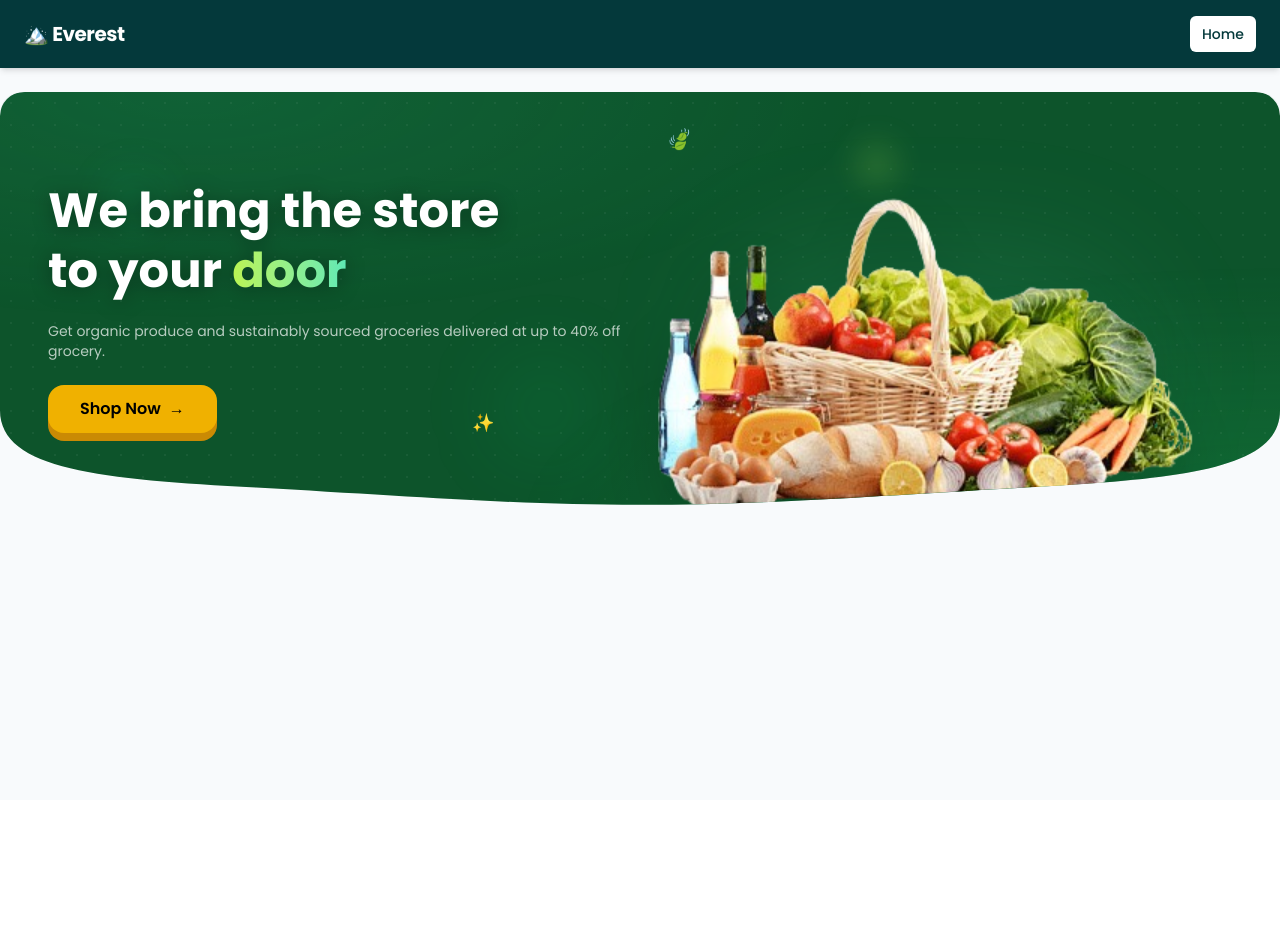
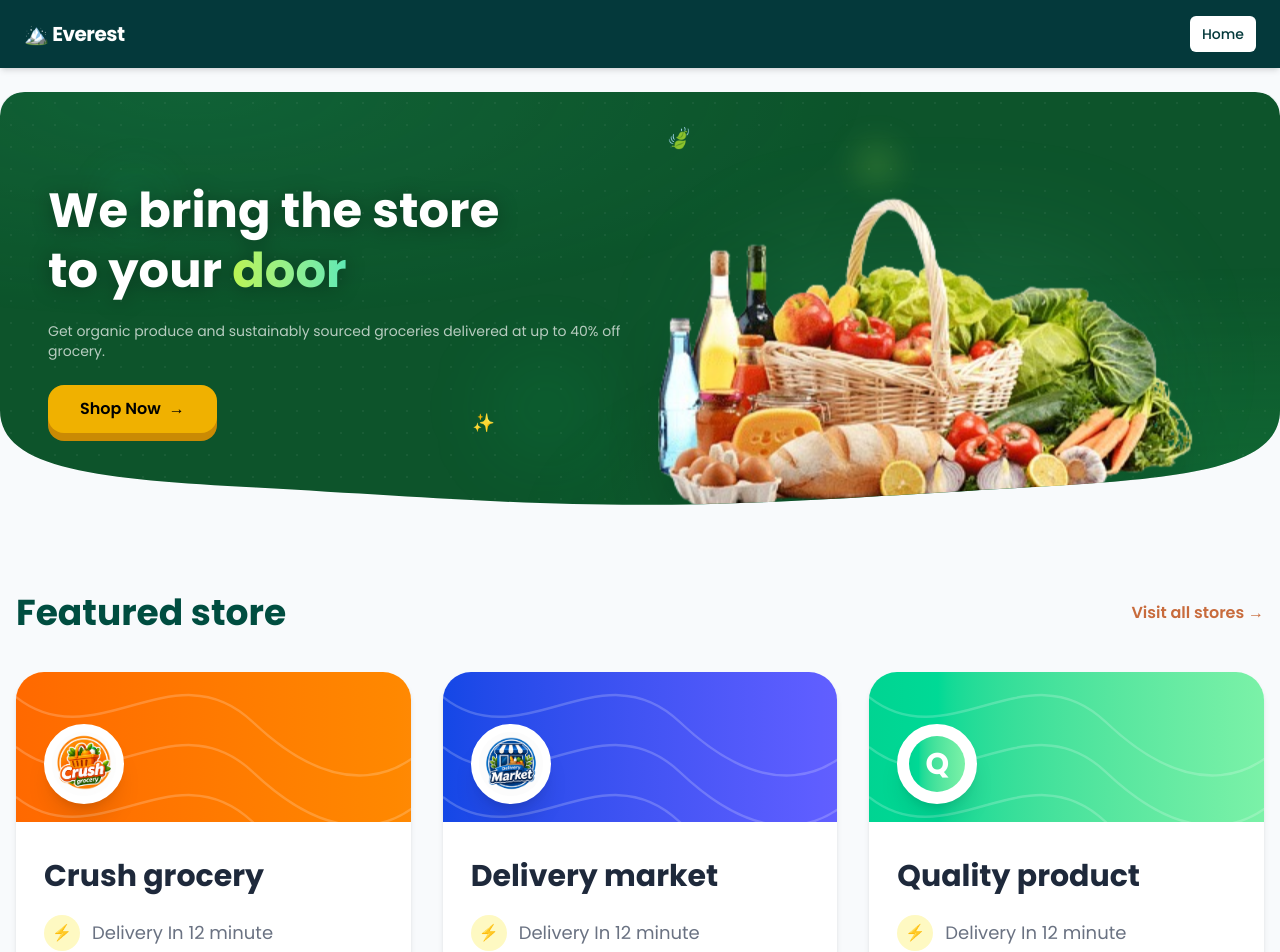
Before and after one commit to Alphannnn/Everest-, a React (Vite) app in the folder client/: page / in a window 1280 px wide. Shown: the top 952 px of the page. Before the commit the page ends 800 px from the top, so only its background shows below. Built offline with nearby package versions, Linux system fonts and the light colour scheme.

Commit message:
structural changes

```diff
--- /dev/null
+++ b/client/src/components/FeaturedStore.jsx
@@ -0,0 +1,273 @@
+const stores = [
+  {
+    id: 1,
+    name: "Crush grocery",
+    delivery: "Delivery In 12 minute",
+    color: "from-orange-500 to-orange-400",
+    logo: "/logos/crush.png",
+  },
+  {
+    id: 2,
+    name: "Delivery market",
+    delivery: "Delivery In 12 minute",
+    color: "from-blue-700 to-indigo-500",
+    logo: "/logos/market.png",
+  },
+  {
+    id: 3,
+    name: "Quality product",
+    delivery: "Delivery In 12 minute",
+    color: "from-emerald-400 to-green-300",
+    logo: null,
+  },
+];
+
+function FeaturedStore() {
+  return (
+
+    <section className="max-w-[1400px] mx-auto mt-16 px-4">
+
+      {/* Heading */}
+
+      <div className="flex items-center justify-between mb-8">
+
+        <h2 className="text-[36px] font-bold text-[#004D40]">
+
+          Featured store
+
+        </h2>
+
+        <button
+          className="
+          text-[#C86B3C]
+          font-semibold
+          hover:opacity-70
+          transition
+          "
+        >
+
+          Visit all stores →
+
+        </button>
+
+      </div>
+
+      {/* Cards */}
+
+      <div className="grid lg:grid-cols-3 md:grid-cols-2 gap-8">
+
+        {stores.map((store) => (
+
+          <div
+
+            key={store.id}
+
+            className="
+            bg-white
+            rounded-[28px]
+            overflow-hidden
+            shadow-md
+            hover:shadow-2xl
+            hover:-translate-y-2
+            transition-all
+            duration-300
+            "
+
+          >
+
+            {/* Top Banner */}
+
+            <div
+
+              className={`
+              relative
+              h-[150px]
+              bg-gradient-to-r
+              ${store.color}
+              overflow-hidden
+              `}
+
+            >
+
+              {/* Curved Pattern */}
+
+              <svg
+
+                className="
+                absolute
+                inset-0
+                w-full
+                h-full
+                opacity-20
+                "
+
+                viewBox="0 0 400 120"
+
+                preserveAspectRatio="none"
+
+              >
+
+                <path
+
+                  d="M0 20 C80 70 160 -20 240 40 S400 100 450 20"
+
+                  stroke="white"
+
+                  strokeWidth="2"
+
+                  fill="none"
+
+                />
+
+                <path
+
+                  d="M0 60 C80 110 160 20 240 80 S400 140 450 60"
+
+                  stroke="white"
+
+                  strokeWidth="2"
+
+                  fill="none"
+
+                />
+
+                <path
+
+                  d="M0 100 C80 150 160 60 240 120 S400 180 450 100"
+
+                  stroke="white"
+
+                  strokeWidth="2"
+
+                  fill="none"
+
+                />
+
+              </svg>
+                            {/* Logo */}
+
+        <div
+           className="
+            absolute
+            top-[52px]
+            left-7
+            w-20
+           h-20
+           rounded-full
+            bg-white
+            border-[5px]
+            border-white
+           shadow-xl
+            flex
+          items-center
+           justify-center
+           overflow-hidden
+              z-20
+                       "
+                    >
+
+                {
+                  store.logo ?
+
+                  <img
+                   src={store.logo}
+                   alt={store.name}
+                   className="
+                   w-16
+                   h-16
+                   rounded-full
+                 object-cover
+                               "
+                                />
+
+                  :
+
+                  <div
+                    className="
+                    w-14
+                    h-14
+                    rounded-full
+                    bg-gradient-to-r
+                    from-emerald-400
+                    to-green-300
+                    flex
+                    items-center
+                    justify-center
+                    text-white
+                    text-3xl
+                    font-bold
+                    "
+                  >
+
+                    Q
+
+                  </div>
+
+                }
+
+              </div>
+
+            </div>
+
+            {/* Bottom */}
+
+            <div className="pt-8 px-7 pb-7">
+
+              <h3
+                className="
+                text-[30px]
+                font-bold
+                text-[#1E293B]
+                "
+              >
+
+                {store.name}
+
+              </h3>
+
+              <div className="flex items-center gap-3 mt-4">
+
+                <div
+                  className="
+                  w-9
+                  h-9
+                  rounded-full
+                  bg-yellow-100
+                  flex
+                  items-center
+                  justify-center
+                  "
+                >
+
+                  ⚡
+
+                </div>
+
+                <p
+                  className="
+                  text-gray-500
+                  text-lg
+                  "
+                >
+
+                  {store.delivery}
+
+                </p>
+
+              </div>
+
+            </div>
+
+          </div>
+
+        ))}
+
+      </div>
+
+    </section>
+
+  );
+
+}
+
+export default FeaturedStore;
--- a/client/src/pages/Home.jsx
+++ b/client/src/pages/Home.jsx
@@ -1,11 +1,13 @@
 import Navbar from '../components/Navbar';
 import Hero from '../components/Hero';
+import FeaturedStore from '../components/FeaturedStore';
 
 function Home() {
   return (
     <>
       <Navbar />
       <Hero />
+      <FeaturedStore />
     </>
   );
 }
```
Also changed, not shown: client/public/logos/crush.png (added), client/public/logos/market.png (added).
